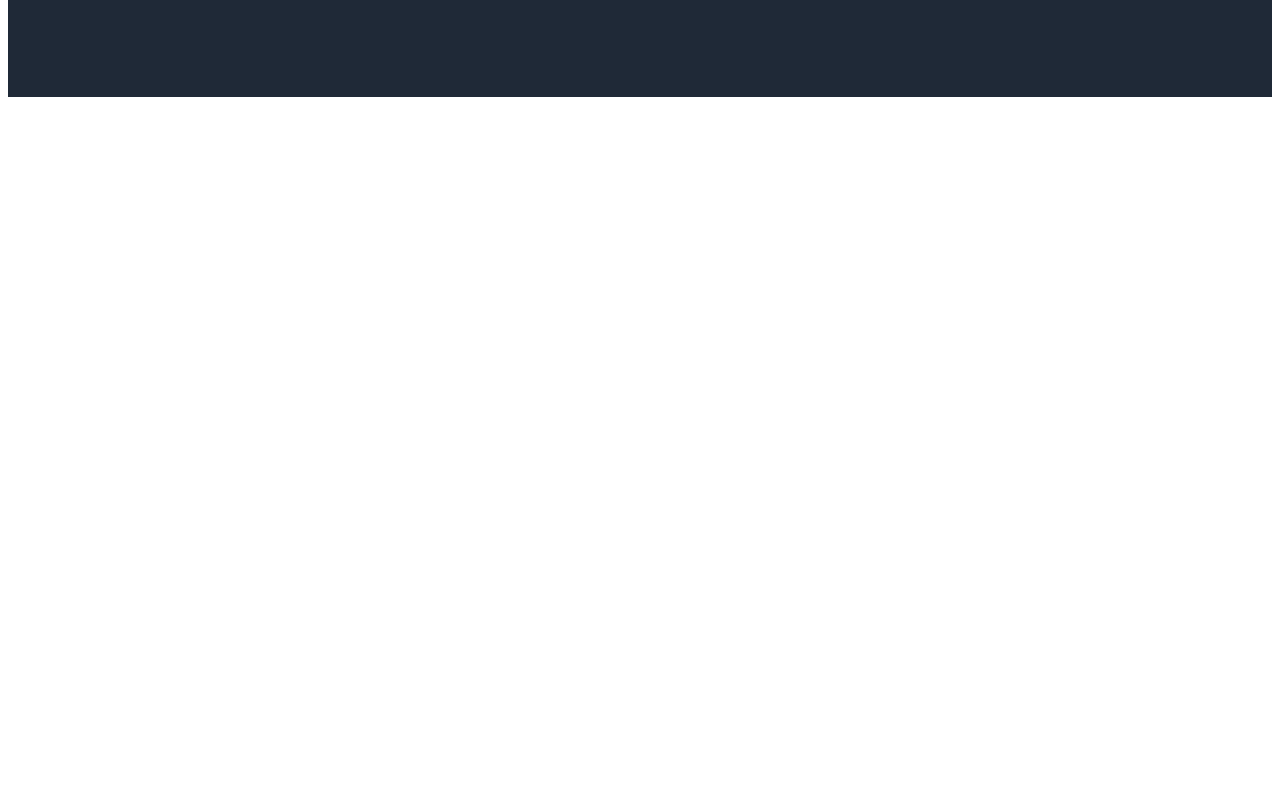
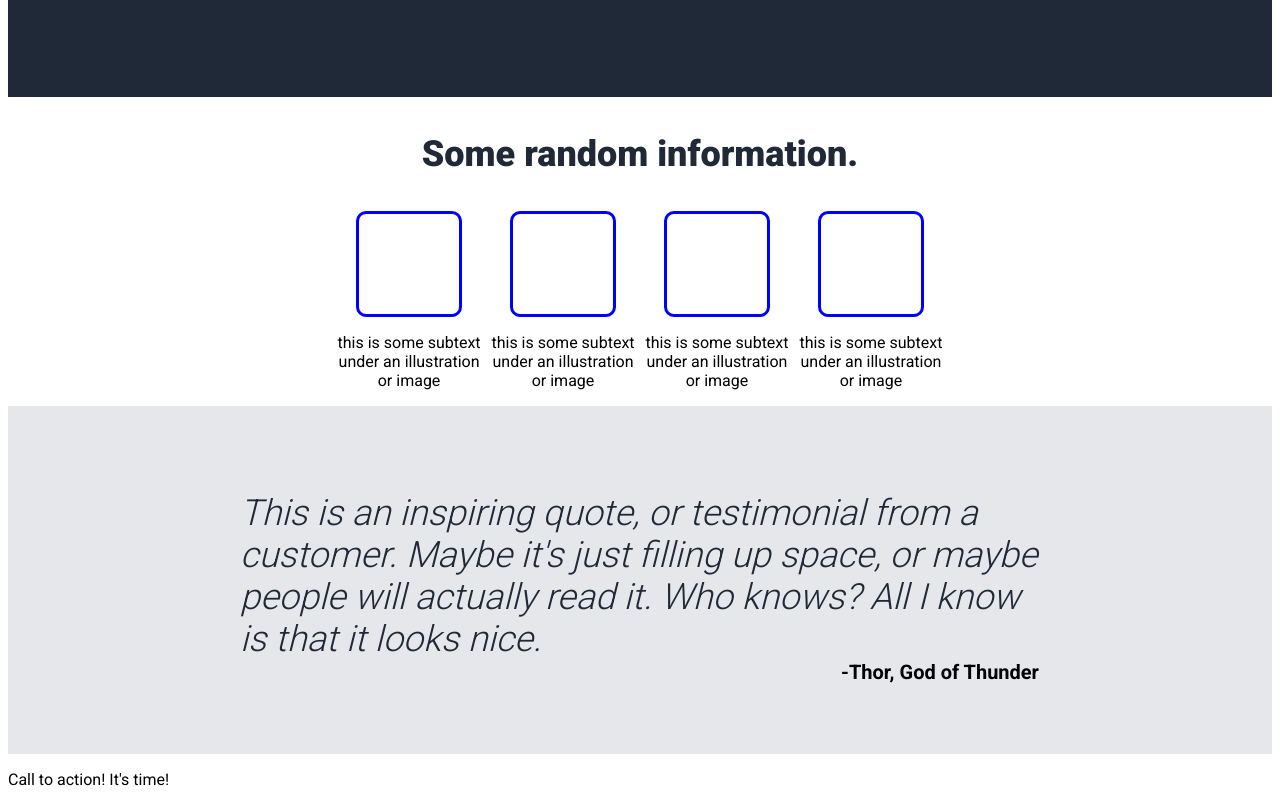
Before and after one commit to hyeahia/landing-page, a plain HTML site: page index.html in a window 1280 px wide. Shown: the part 447-1252 px from the top of the page. Before the commit the page ends 800 px from the top, so only its background shows below. Drawn offline with Linux system fonts and the light colour scheme.

Commit message:
Create Second and Third Layer

```diff
--- a/index.html
+++ b/index.html
@@ -42,5 +42,50 @@
         <div class="main_image">This is a placeholder for an image</div>
       </div>
     </div>
+
+    <div class="second">
+      <p class="info">Some random information.</p>
+      <div class="set">
+        <div class="card">
+          <div class="small_image"></div>
+          <p class="subtext">
+            this is some subtext under an illustration or image
+          </p>
+        </div>
+        <div class="card">
+          <div class="small_image"></div>
+          <p class="subtext">
+            this is some subtext under an illustration or image
+          </p>
+        </div>
+        <div class="card">
+          <div class="small_image"></div>
+          <p class="subtext">
+            this is some subtext under an illustration or image
+          </p>
+        </div>
+        <div class="card">
+          <div class="small_image"></div>
+          <p class="subtext">
+            this is some subtext under an illustration or image
+          </p>
+        </div>
+      </div>
+    </div>
+
+    <div class="third">
+      <p class="quote">
+        This is an inspiring quote, or testimonial from a customer. Maybe it's
+        just filling up space, or maybe people will actually read it. Who knows?
+        All I know is that it looks nice.
+      </p>
+      <p class="thor">-Thor, God of Thunder</p>
+    </div>
+
+    <div class="fourth">
+      <div class="bluediv">
+        <p class="calltoaction">Call to action! It's time!</p>
+      </div>
+    </div>
   </body>
 </html>
--- a/style.css
+++ b/style.css
@@ -3,6 +3,7 @@ body {
 }
 .top {
     background-color: #1F2937;
+    padding: 10px 200px 100px;
 }
 
 .headerlogo {
@@ -68,6 +69,62 @@ a {
 
 }
 
-.top {
-    padding: 10px 200px 100px;
+/****** SECOND LAYER ******/
+
+.info {
+    color: #1F2937;
+    font-size: 36px;
+    font-weight: 900;
 }
+
+.small_image {
+    height: 100px;
+    width: 100px;
+    border: blue solid;
+    border-radius: 10px;
+    margin: auto;
+}
+
+.subtext {
+    width: 150px;
+    text-align: center;
+}
+
+.card {
+    display: inline-block;
+}
+
+.second {
+    display: flex;
+    flex-direction: column;
+    justify-content: center;
+    align-items: center;
+}
+
+/****** THIRD LAYER ******/
+
+.third {
+    background-color: #E5E7EB;
+    display: flex;
+    flex-direction: column;
+    align-items: center;
+    justify-content: center;
+    padding: 50px;
+}
+
+.quote {
+    font-size: 36px;
+    font-style: italic;
+    font-weight: 100;
+    color: #1F2937;
+    width: 800px;
+    text-align: left;
+    margin-bottom: 0;
+}
+
+.thor {
+    font-weight: bold;
+    margin-left: 600px;
+    margin-top: 0;
+    font-size: 20px;
+}
```
